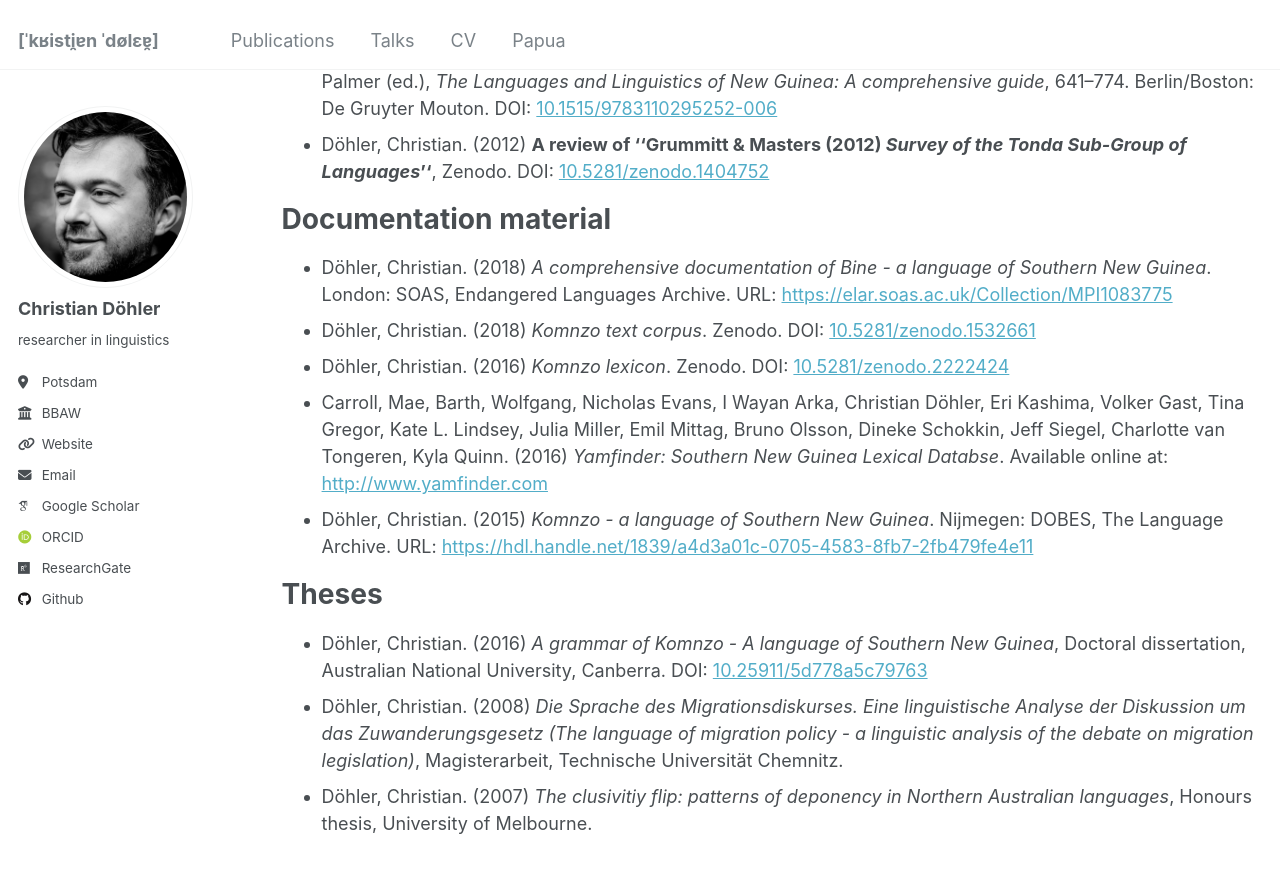
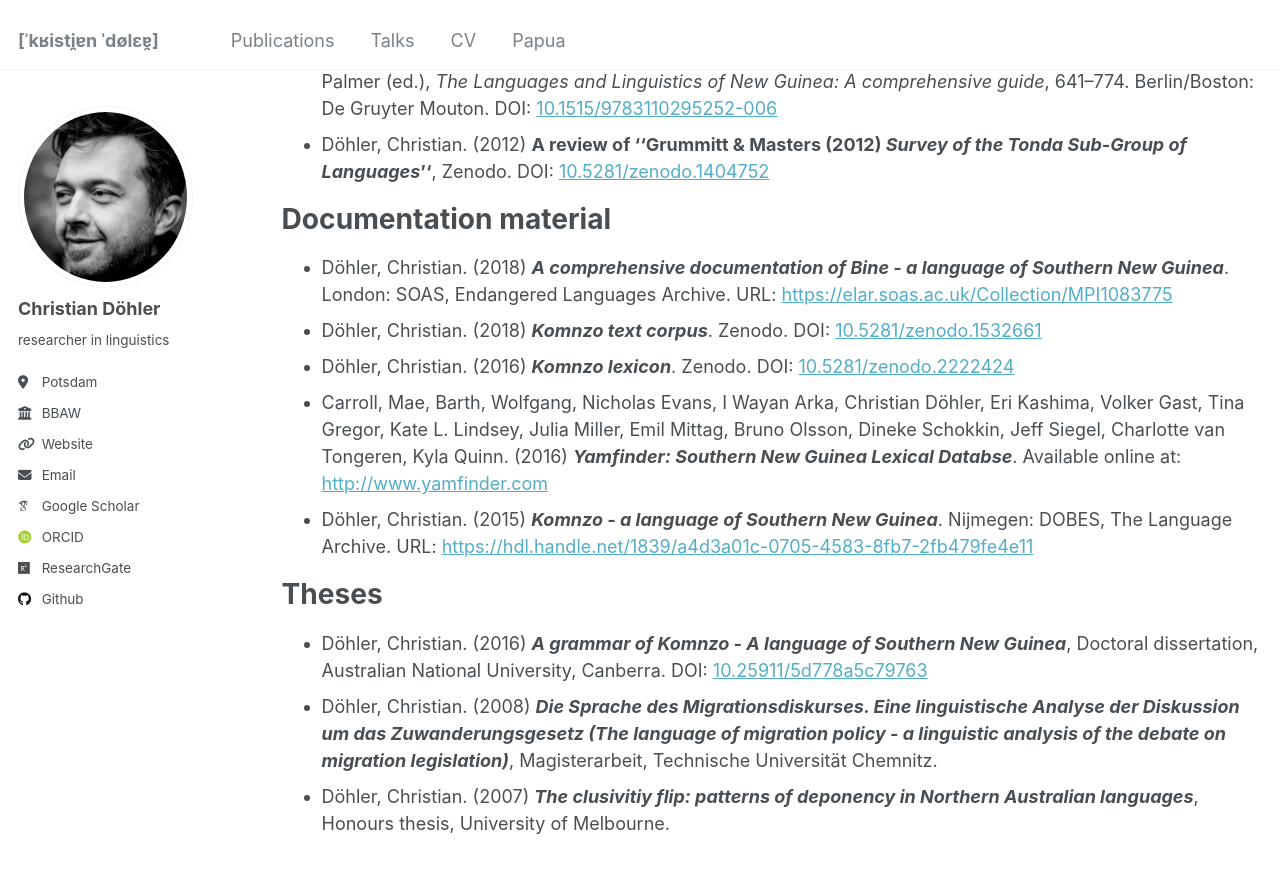
Before and after one commit to chrdoe/chrdoe.github.io, a Jekyll site: the page built from _pages/publications.md, in a window 1280 px wide and 900 px high, scrolled down 1551 px. Shown: the top 873 px of the window. Built offline with Jekyll 4.4.1, drawn with Linux system fonts in a browser that asks for light colours; some web fonts are replaced.

```diff
--- a/_pages/publications.md
+++ b/_pages/publications.md
@@ -38,15 +38,15 @@ Articles & chapters
 Documentation material
 ===
 
-* Döhler, Christian. (2018) *A comprehensive documentation of Bine - a language of Southern New Guinea*. London: SOAS, Endangered Languages Archive. URL: [https://elar.soas.ac.uk/Collection/MPI1083775](https://elar.soas.ac.uk/Collection/MPI1083775)
-* Döhler, Christian. (2018) *Komnzo text corpus*. Zenodo. DOI: [10.5281/zenodo.1532661](http://doi.org/10.5281/zenodo.1532661)
-* Döhler, Christian. (2016) *Komnzo lexicon*. Zenodo. DOI: [10.5281/zenodo.2222424](http://doi.org/10.5281/zenodo.2222424)
-* Carroll, Mae, Barth, Wolfgang, Nicholas Evans, I Wayan Arka, Christian Döhler, Eri Kashima, Volker Gast, Tina Gregor, Kate L. Lindsey, Julia Miller, Emil Mittag, Bruno Olsson, Dineke Schokkin, Jeff Siegel, Charlotte van Tongeren, Kyla Quinn. (2016) *Yamfinder: Southern New Guinea Lexical Databse*. Available online at: [http://www.yamfinder.com](http://www.yamfinder.com)
-* Döhler, Christian. (2015) *Komnzo - a language of Southern New Guinea*. Nijmegen: DOBES, The Language Archive. URL: [https://hdl.handle.net/1839/a4d3a01c-0705-4583-8fb7-2fb479fe4e11](https://hdl.handle.net/1839/a4d3a01c-0705-4583-8fb7-2fb479fe4e11)
+* Döhler, Christian. (2018) ***A comprehensive documentation of Bine - a language of Southern New Guinea***. London: SOAS, Endangered Languages Archive. URL: [https://elar.soas.ac.uk/Collection/MPI1083775](https://elar.soas.ac.uk/Collection/MPI1083775)
+* Döhler, Christian. (2018) ***Komnzo text corpus***. Zenodo. DOI: [10.5281/zenodo.1532661](http://doi.org/10.5281/zenodo.1532661)
+* Döhler, Christian. (2016) ***Komnzo lexicon***. Zenodo. DOI: [10.5281/zenodo.2222424](http://doi.org/10.5281/zenodo.2222424)
+* Carroll, Mae, Barth, Wolfgang, Nicholas Evans, I Wayan Arka, Christian Döhler, Eri Kashima, Volker Gast, Tina Gregor, Kate L. Lindsey, Julia Miller, Emil Mittag, Bruno Olsson, Dineke Schokkin, Jeff Siegel, Charlotte van Tongeren, Kyla Quinn. (2016) ***Yamfinder: Southern New Guinea Lexical Databse***. Available online at: [http://www.yamfinder.com](http://www.yamfinder.com)
+* Döhler, Christian. (2015) ***Komnzo - a language of Southern New Guinea***. Nijmegen: DOBES, The Language Archive. URL: [https://hdl.handle.net/1839/a4d3a01c-0705-4583-8fb7-2fb479fe4e11](https://hdl.handle.net/1839/a4d3a01c-0705-4583-8fb7-2fb479fe4e11)
 
 Theses
 ===
 
-* Döhler, Christian. (2016) *A grammar of Komnzo - A language of Southern New Guinea*, Doctoral dissertation, Australian National University, Canberra. DOI: [10.25911/5d778a5c79763](https://doi.org/10.25911/5d778a5c79763)
-* Döhler, Christian. (2008) *Die Sprache des Migrationsdiskurses. Eine linguistische Analyse der Diskussion um das Zuwanderungsgesetz (The language of migration policy - a linguistic analysis of the debate on migration legislation)*, Magisterarbeit, Technische Universität Chemnitz.
-* Döhler, Christian. (2007) *The clusivitiy flip: patterns of deponency in Northern Australian languages*, Honours thesis, University of Melbourne.
+* Döhler, Christian. (2016) ***A grammar of Komnzo - A language of Southern New Guinea***, Doctoral dissertation, Australian National University, Canberra. DOI: [10.25911/5d778a5c79763](https://doi.org/10.25911/5d778a5c79763)
+* Döhler, Christian. (2008) ***Die Sprache des Migrationsdiskurses. Eine linguistische Analyse der Diskussion um das Zuwanderungsgesetz (The language of migration policy - a linguistic analysis of the debate on migration legislation)***, Magisterarbeit, Technische Universität Chemnitz.
+* Döhler, Christian. (2007) ***The clusivitiy flip: patterns of deponency in Northern Australian languages***, Honours thesis, University of Melbourne.
```
